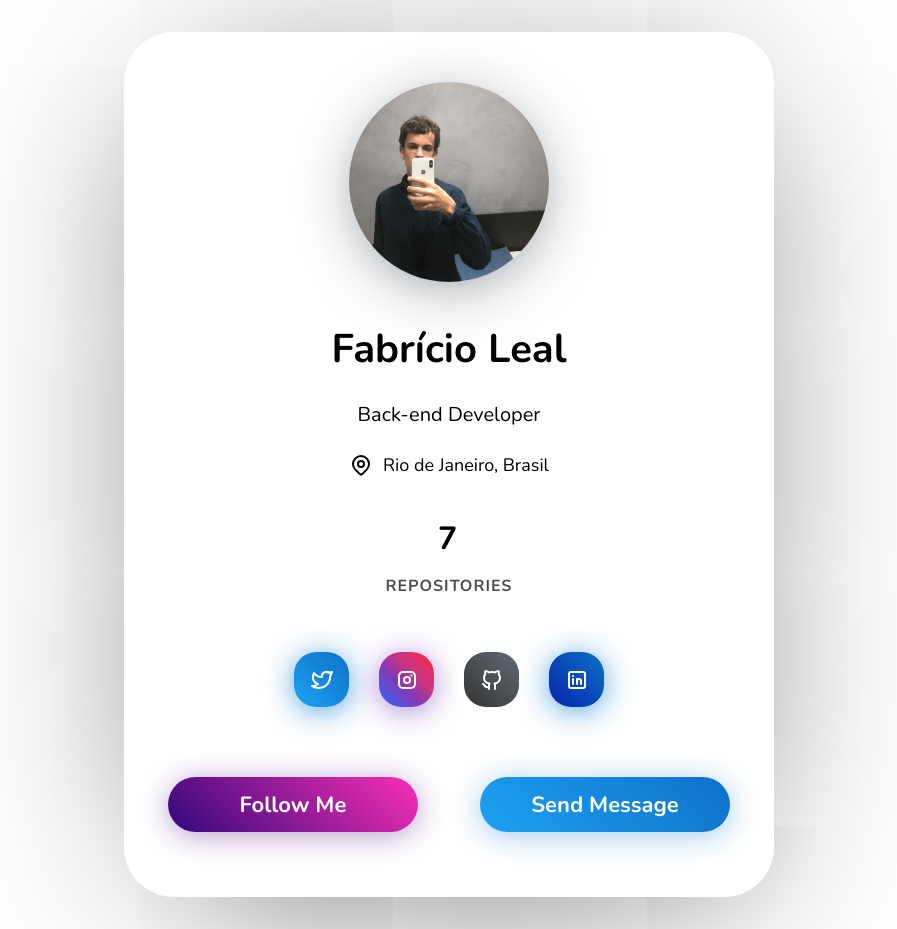
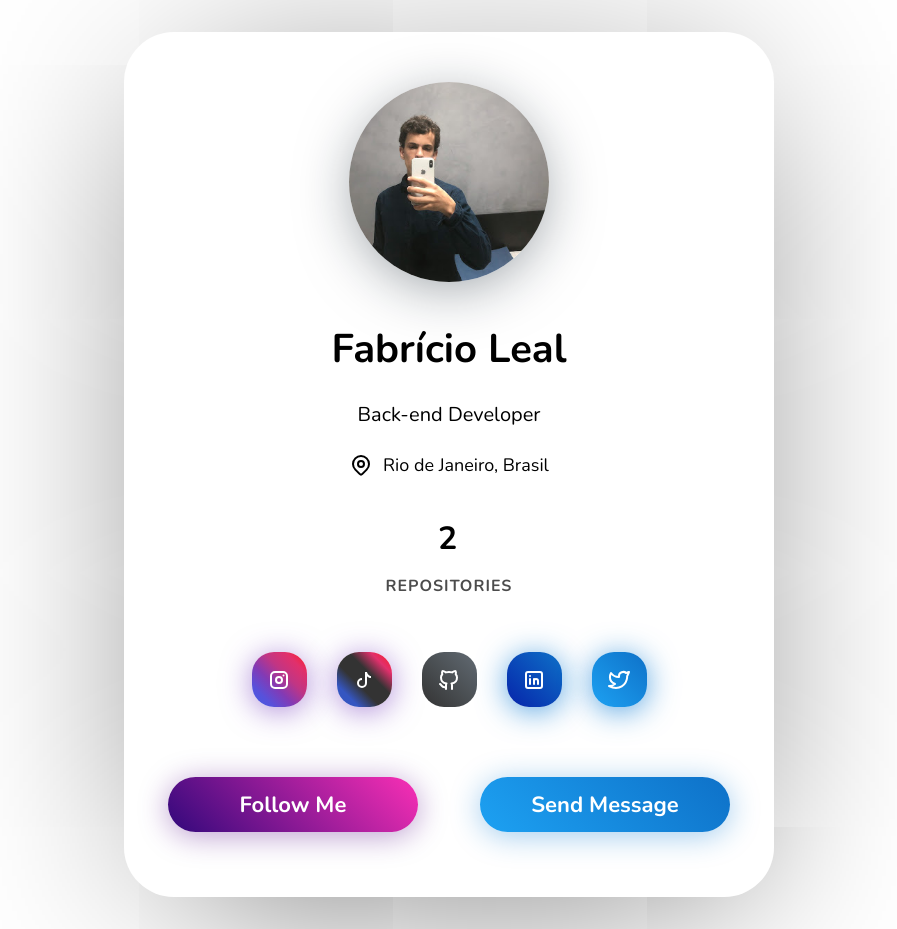
Before and after one commit to fabriciomleal/Profile-Card, a plain HTML site: page index.html in a window 1280 px wide. Shown: the whole page, without its empty margins (191-1088 px from the left). Drawn offline with nearby package versions, Linux system fonts and the light colour scheme.

Commit message:
Atualizando o repositório local

```diff
--- a/index.html
+++ b/index.html
@@ -27,18 +27,12 @@
         </div>
         <div class="profile-card_info">
             <div style="text-transform: uppercase;font-weight: bold;letter-spacing: 1px;text-align: center;">
-                <div style="font-weight:bold;letter-spacing:3px;font-size:2rem;margin-bottom: 15px;">7</div>
+                <div style="font-weight:bold;letter-spacing:3px;font-size:2rem;margin-bottom: 15px;">2</div>
                 <div style="font-size: 16px;opacity: 0.7;">Repositories</div>
             </div>
         </div>
         <div class="profile-card_links">
-            <a href="https://twitter.com/fabriciomgleal" class="Twitter">
-                <svg xmlns="http://www.w3.org/2000/svg" class="icon icon-tabler icon-tabler-brand-twitter" width="24" height="24" viewBox="0 0 24 24" stroke-width="2" stroke="currentColor" fill="none" stroke-linecap="round" stroke-linejoin="round">
-                    <path stroke="none" d="M0 0h24v24H0z" fill="none"></path>
-                    <path d="M22 4.01c-1 .49 -1.98 .689 -3 .99c-1.121 -1.265 -2.783 -1.335 -4.38 -.737s-2.643 2.06 -2.62 3.737v1c-3.245 .083 -6.135 -1.395 -8 -4c0 0 -4.182 7.433 4 11c-1.872 1.247 -3.739 2.088 -6 2c3.308 1.803 6.913 2.423 10.034 1.517c3.58 -1.04 6.522 -3.723 7.651 -7.742a13.84 13.84 0 0 0 .497 -3.753c-.002 -.249 1.51 -2.772 1.818 -4.013z"></path>
-                 </svg>
-            </a>
-            <a href="https://www.instagram.com/fabriciomgleal/" class="Instagram">
+            <a href="https://www.instagram.com/fabri.codes/" class="Instagram">
                 <svg xmlns="http://www.w3.org/2000/svg" class="icon icon-tabler icon-tabler-brand-instagram" width="24" height="24" viewBox="0 0 24 24" stroke-width="2" stroke="currentColor" fill="none" stroke-linecap="round" stroke-linejoin="round">
                     <path stroke="none" d="M0 0h24v24H0z" fill="none"></path>
                     <rect x="4" y="4" width="16" height="16" rx="4"></rect>
@@ -46,7 +40,13 @@
                     <line x1="16.5" y1="7.5" x2="16.5" y2="7.501"></line>
                  </svg>
             </a>
-            <a href="https://github.com/fabriciomgleal" class="GitHub">
+            <a href="https://www.tiktok.com/@fabri.codes/" class="Tiktok">
+                <svg xmlns="http://www.w3.org/2000/svg" width="16" height="16" fill="currentColor" class="icon icon-tabler icon-tabler-brand-tiktok" viewBox="0 0 16 16">
+                    <path d="M9 0h1.98c.144.715.54 1.617 1.235 2.512C12.895 3.389 13.797 4 15 4v2c-1.753 0-3.07-.814-4-1.829V11a5 5 0 1 1-5-5v2a3 3 0 1 0 3 3z"/>
+                 </svg>
+            </a>
+
+            <a href="https://github.com/fabri-codes" class="GitHub">
                 <svg xmlns="http://www.w3.org/2000/svg" class="icon icon-tabler icon-tabler-brand-github" width="24" height="24" viewBox="0 0 24 24" stroke-width="2" stroke="currentColor" fill="none" stroke-linecap="round" stroke-linejoin="round">
                     <path stroke="none" d="M0 0h24v24H0z" fill="none"></path>
                     <path d="M9 19c-4.3 1.4 -4.3 -2.5 -6 -3m12 5v-3.5c0 -1 .1 -1.4 -.5 -2c2.8 -.3 5.5 -1.4 5.5 -6a4.6 4.6 0 0 0 -1.3 -3.2a4.2 4.2 0 0 0 -.1 -3.2s-1.1 -.3 -3.5 1.3a12.3 12.3 0 0 0 -6.2 0c-2.4 -1.6 -3.5 -1.3 -3.5 -1.3a4.2 4.2 0 0 0 -.1 3.2a4.6 4.6 0 0 0 -1.3 3.2c0 4.6 2.7 5.7 5.5 6c-.6 .6 -.6 1.2 -.5 2v3.5"></path>
@@ -62,10 +62,16 @@
                         <path d="M16 16v-3a2 2 0 0 0 -4 0"></path>
                      </svg>
             </a>
+            <a href="https://twitter.com/mubicry" class="Twitter">
+                <svg xmlns="http://www.w3.org/2000/svg" class="icon icon-tabler icon-tabler-brand-twitter" width="24" height="24" viewBox="0 0 24 24" stroke-width="2" stroke="currentColor" fill="none" stroke-linecap="round" stroke-linejoin="round">
+                    <path stroke="none" d="M0 0h24v24H0z" fill="none"></path>
+                    <path d="M22 4.01c-1 .49 -1.98 .689 -3 .99c-1.121 -1.265 -2.783 -1.335 -4.38 -.737s-2.643 2.06 -2.62 3.737v1c-3.245 .083 -6.135 -1.395 -8 -4c0 0 -4.182 7.433 4 11c-1.872 1.247 -3.739 2.088 -6 2c3.308 1.803 6.913 2.423 10.034 1.517c3.58 -1.04 6.522 -3.723 7.651 -7.742a13.84 13.84 0 0 0 .497 -3.753c-.002 -.249 1.51 -2.772 1.818 -4.013z"></path>
+                 </svg>
+            </a>
         </div>
         <div class="profile-card_actions">
             <a class="purple">Follow Me</a>
-            <a href="mailto:fabricio.mg.leal@outlook.com" class="blue">Send Message</a>
+            <a href="mailto:fabri.code@outlook.com" class="blue">Send Message</a>
         </div>
     </div>
 </body>
--- a/style.css
+++ b/style.css
@@ -133,6 +133,11 @@ a.Instagram {
   box-shadow: 0 4px 30px rgba(120, 64, 190, 0.6);
 }
 
+a.Tiktok {
+  background: linear-gradient(45deg, #3556c1, #3556c1, #333333, #333333, #e1306c, #fd1d1d);
+  box-shadow: 0 4px 30px rgba(120, 64, 190, 0.6);
+}
+
 a.GitHub {
   background: linear-gradient(45deg, #333333, #626b73);
   box-shadow: 0 4px 30px rgba(63, 65, 67, 0);
```
